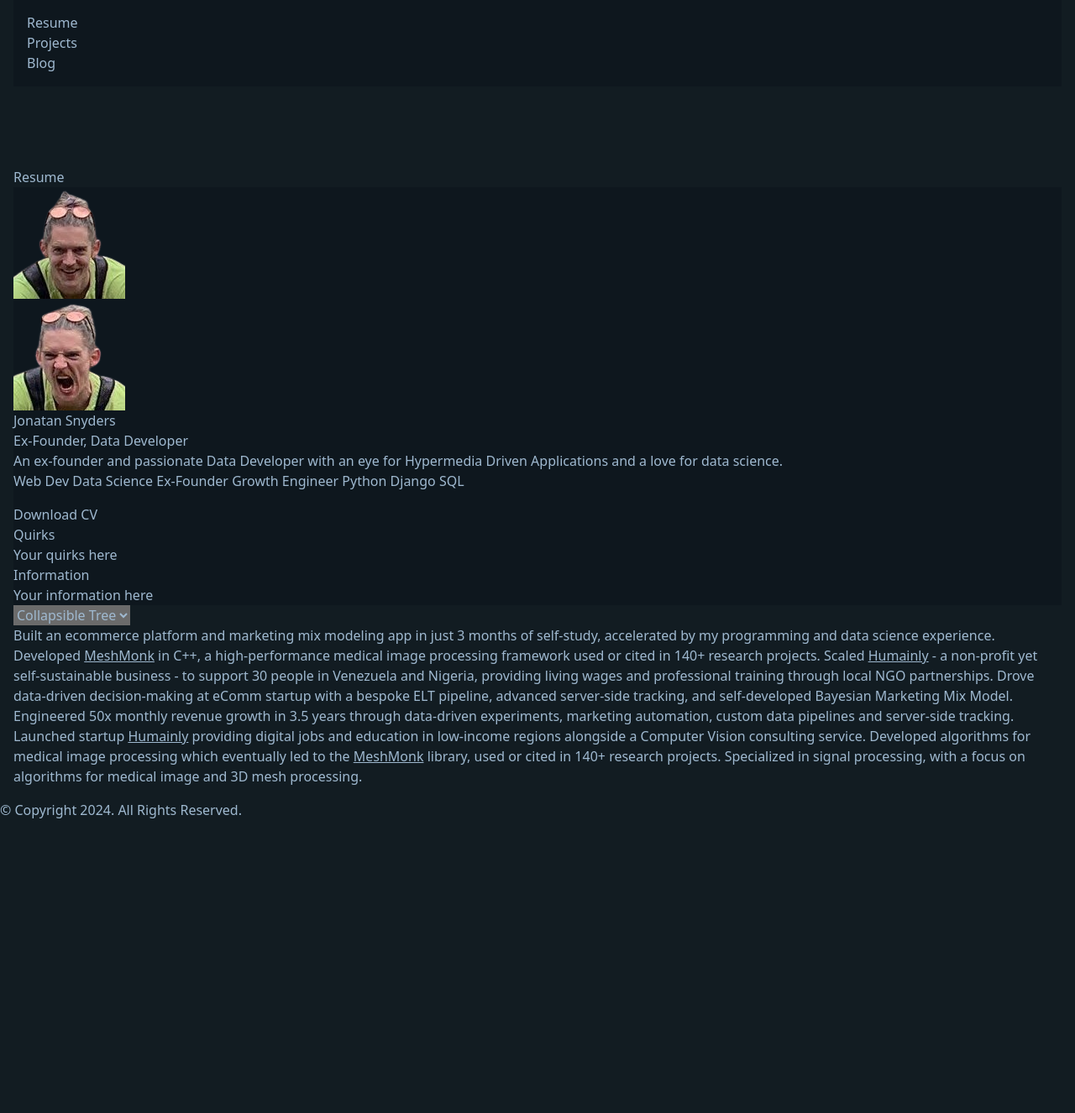
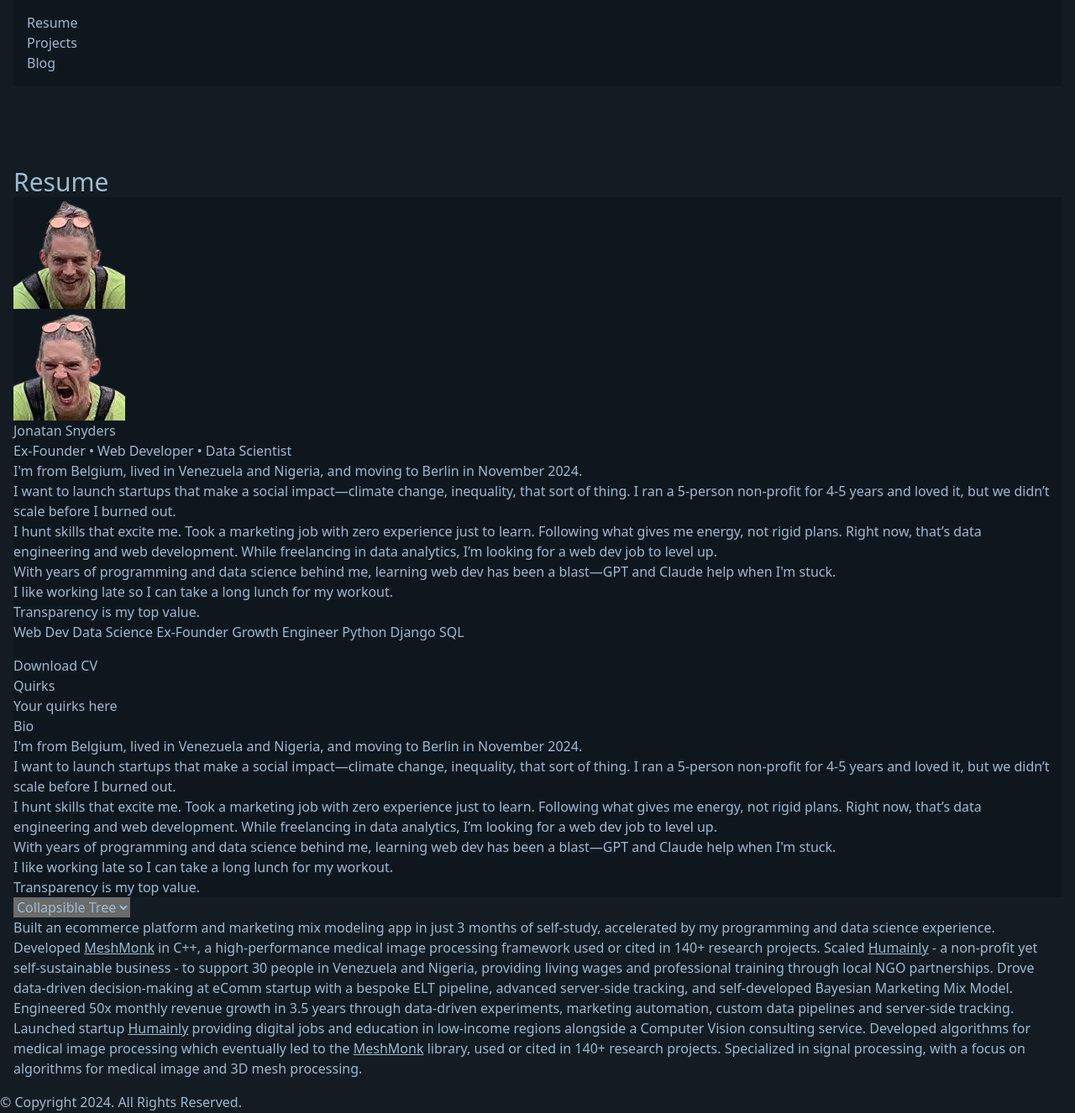
Before and after one commit to jsnyde0/resume, a Django app: page /resume/ in a window 1280 px wide. Shown: the part 334-1660 px from the top of the page at 84% size. Before the commit the page ends 1309 px from the top, so only its background shows below. Run offline with Django 5.2, Linux system fonts and the light colour scheme; some libraries are stand-ins or nearby versions.

Commit message:
Made font sizes more coherent

```diff
--- a/templates/resume.html
+++ b/templates/resume.html
@@ -21,7 +21,7 @@
 </script>
 {% endif %}
 
-    <h1 class="text-4xl font-bold mb-8">Resume</h1>
+    <h1 class="text-3xl font-bold mb-8">Resume</h1>
 
     <div class="grid md:grid-cols-3 gap-4">
       <!-- Column 1: Single-column cards -->
@@ -35,8 +35,18 @@
                         <img class="absolute inset-0 w-full h-full object-cover transition-opacity duration-300 ease-in-out opacity-0 group-hover:opacity-100" src="{% static 'img/jonatan_avatar_roaring_no_bg.png' %}" alt="Jonatan Profile Picture (Roaring)"/>
                     </div>
                     <h3 class="mb-1 text-xl font-medium">Jonatan Snyders</h3>
-                    <span class="text-sm text-base-content/70">Ex-Founder, Data Developer</span>
-                    <p class="mt-2 text-sm text-base-content/70">An ex-founder and passionate Data Developer with an eye for Hypermedia Driven Applications and a love for data science.</p>
+                    <span class="text-base text-base-content/70">Ex-Founder <span>&bull;</span> Web Developer <span>&bull;</span> Data Scientist</span>
+                    <p class="mt-2 text-base">I'm from Belgium, lived in Venezuela and Nigeria, and moving to Berlin in November 2024.</p>
+
+                    <p class="mt-2 text-base">I want to launch startups that make a social impact—climate change, inequality, that sort of thing. I ran a 5-person non-profit for 4-5 years and loved it, but we didn’t scale before I burned out.</p>
+
+                    <p class="mt-2 text-base">I hunt skills that excite me. Took a marketing job with zero experience just to learn. Following what gives me energy, not rigid plans. Right now, that’s data engineering and web development. While freelancing in data analytics, I’m looking for a web dev job to level up.</p>
+
+                    <p class="mt-2 text-base">With years of programming and data science behind me, learning web dev has been a blast—GPT and Claude help when I'm stuck.</p>
+
+                    <p class="mt-2 text-base">I like working late so I can take a long lunch for my workout.</p>
+
+                    <p class="mt-2 text-base">Transparency is my top value.</p>
                     <div class="flex flex-wrap gap-2 mt-3">
                         <span class="badge badge-primary">Web Dev</span>
                         <span class="badge badge-accent">Data Science</span>
@@ -64,8 +74,18 @@
         </div>
         <div class="card bg-base-200 shadow-xl w-full">
           <div class="card-body">
-            <h2 class="card-title">Information</h2>
-            <p>Your information here</p>
+            <h2 class="card-title">Bio</h2>
+            <p>I'm from Belgium, lived in Venezuela and Nigeria, and moving to Berlin in November 2024.</p>
+
+            <p>I want to launch startups that make a social impact—climate change, inequality, that sort of thing. I ran a 5-person non-profit for 4-5 years and loved it, but we didn’t scale before I burned out.</p>
+
+            <p>I hunt skills that excite me. Took a marketing job with zero experience just to learn. Following what gives me energy, not rigid plans. Right now, that’s data engineering and web development. While freelancing in data analytics, I’m looking for a web dev job to level up.</p>
+
+            <p>With years of programming and data science behind me, learning web dev has been a blast—GPT and Claude help when I'm stuck.</p>
+
+            <p>I like working late so I can take a long lunch for my workout.</p>
+
+            <p>Transparency is my top value.</p>
           </div>
         </div>
         <!-- Add more single-column cards as needed -->
@@ -76,6 +96,7 @@
 
         <c-resume-card
             title="Skills"
+            class="text-2xl font-semibold"
         >
           <div class="mb-4">
             <select id="skillsVisualizationSelector" class="select select-bordered w-full max-w-xs">
```
Also changed, not shown: static/css/style.css (+17 -0 lines), templates/cotton/resume_item_card.html (+3 -6 lines).
